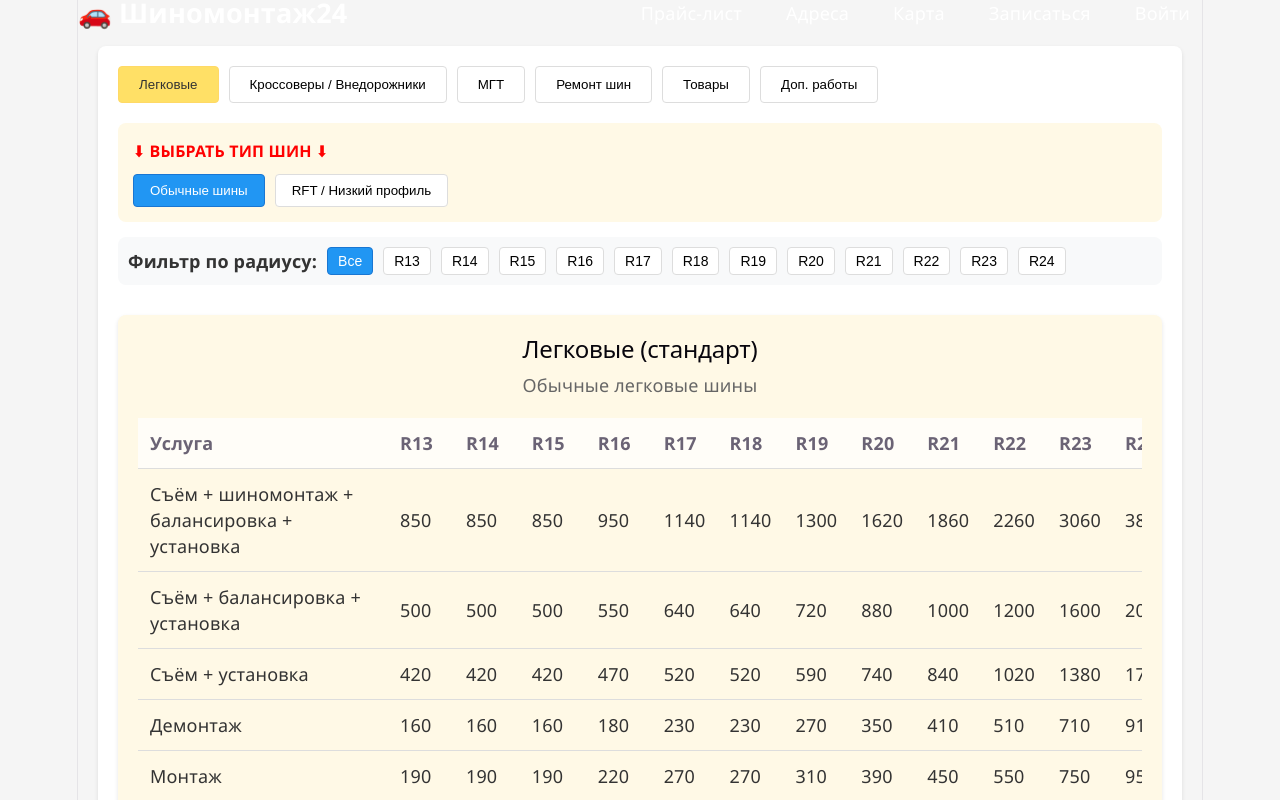
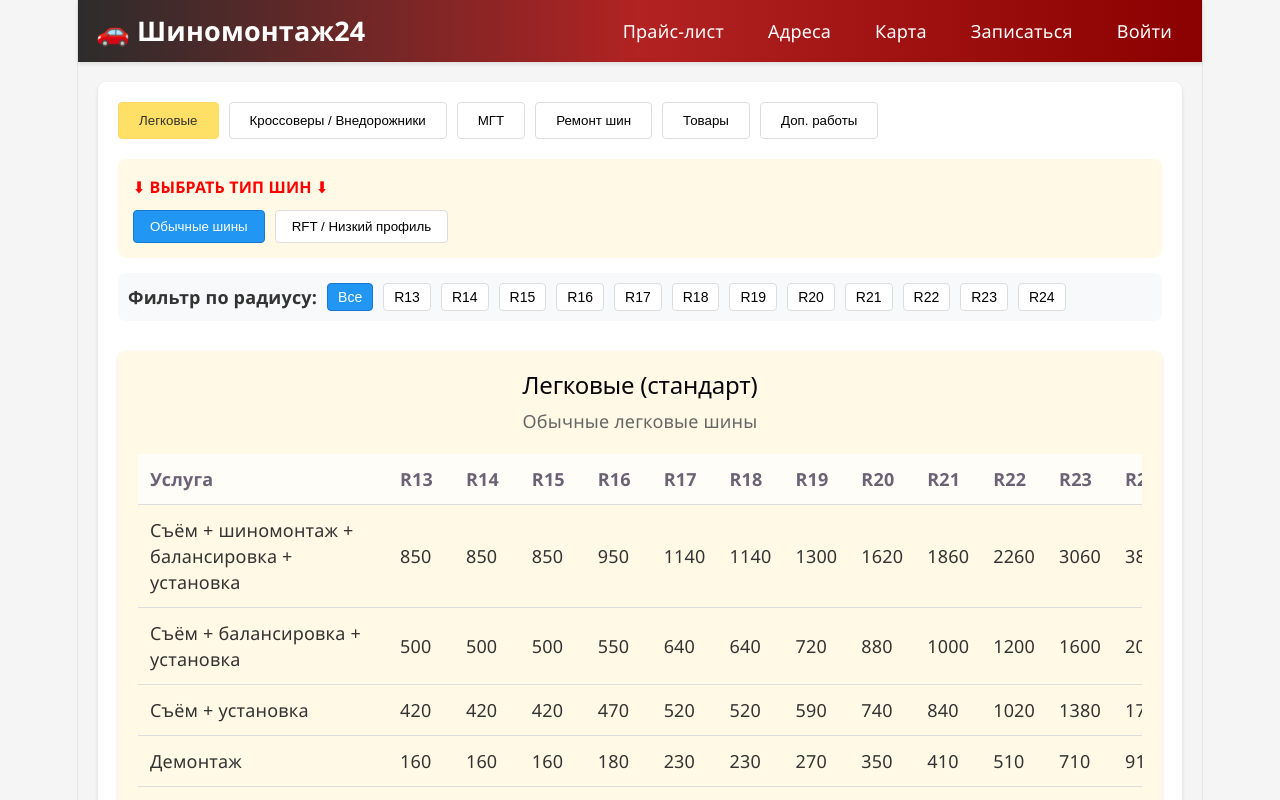
Before and after one commit to michatl-dev-droid/shinomontazh-app, a React (Vite) app in the folder client/: page / in a window 1280 px wide. Shown: the top 800 px of the page. Built offline with nearby package versions, Linux system fonts and the light colour scheme.

Commit message:
Fix gradient to be more visible

```diff
--- a/client/src/App.css
+++ b/client/src/App.css
@@ -22,8 +22,8 @@ h1 {
 }
 
 /* Навигация */
-navbar {
-  background: linear-gradient(90deg, #333333 0%, #8B0000 100%);
+.navbar {
+  background: linear-gradient(90deg, #2c2c2c 0%, #b22222 50%, #8B0000 100%);
   padding: 1rem;
   box-shadow: 0 2px 4px rgba(0,0,0,0.1);
 }
```
